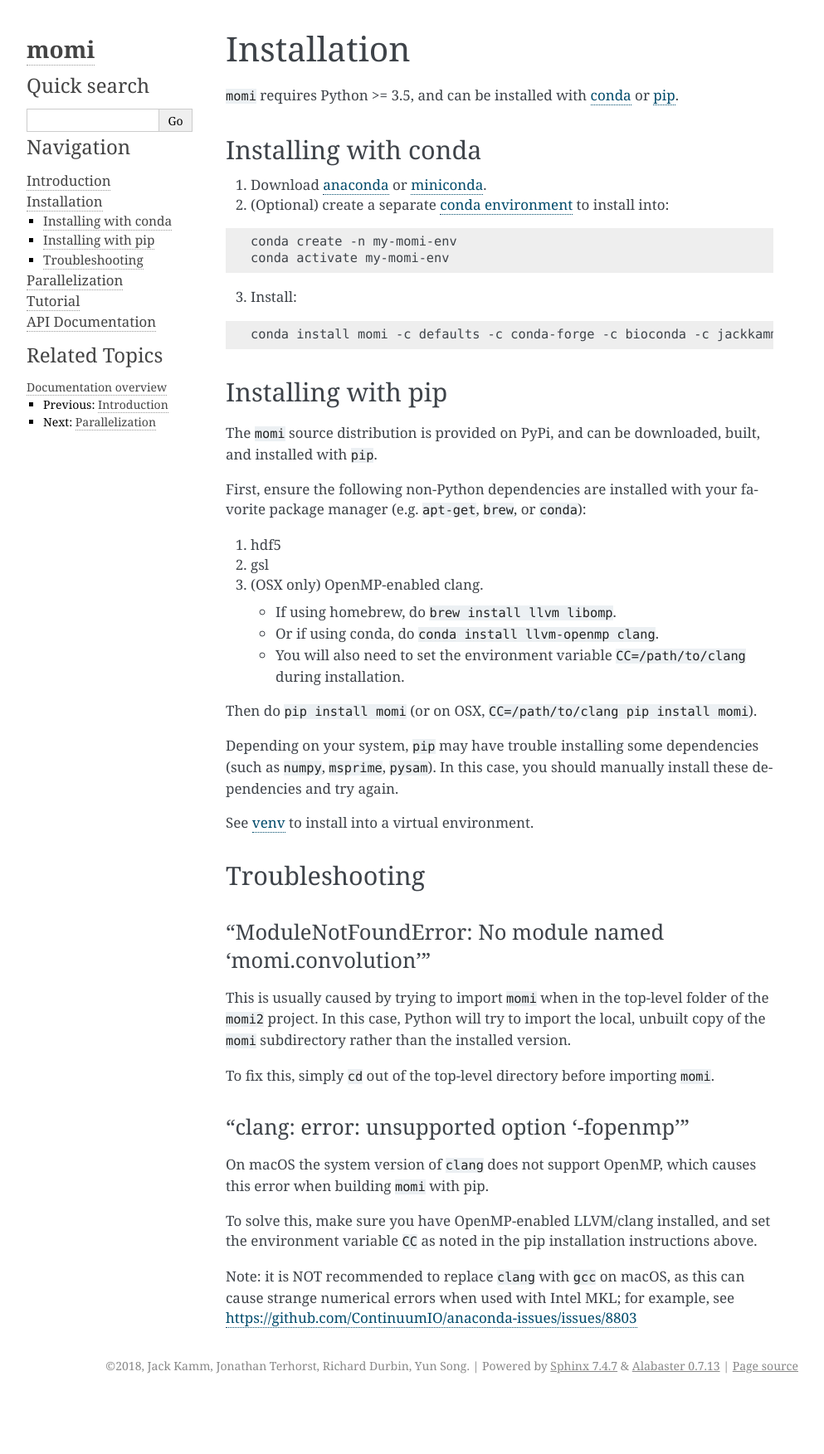
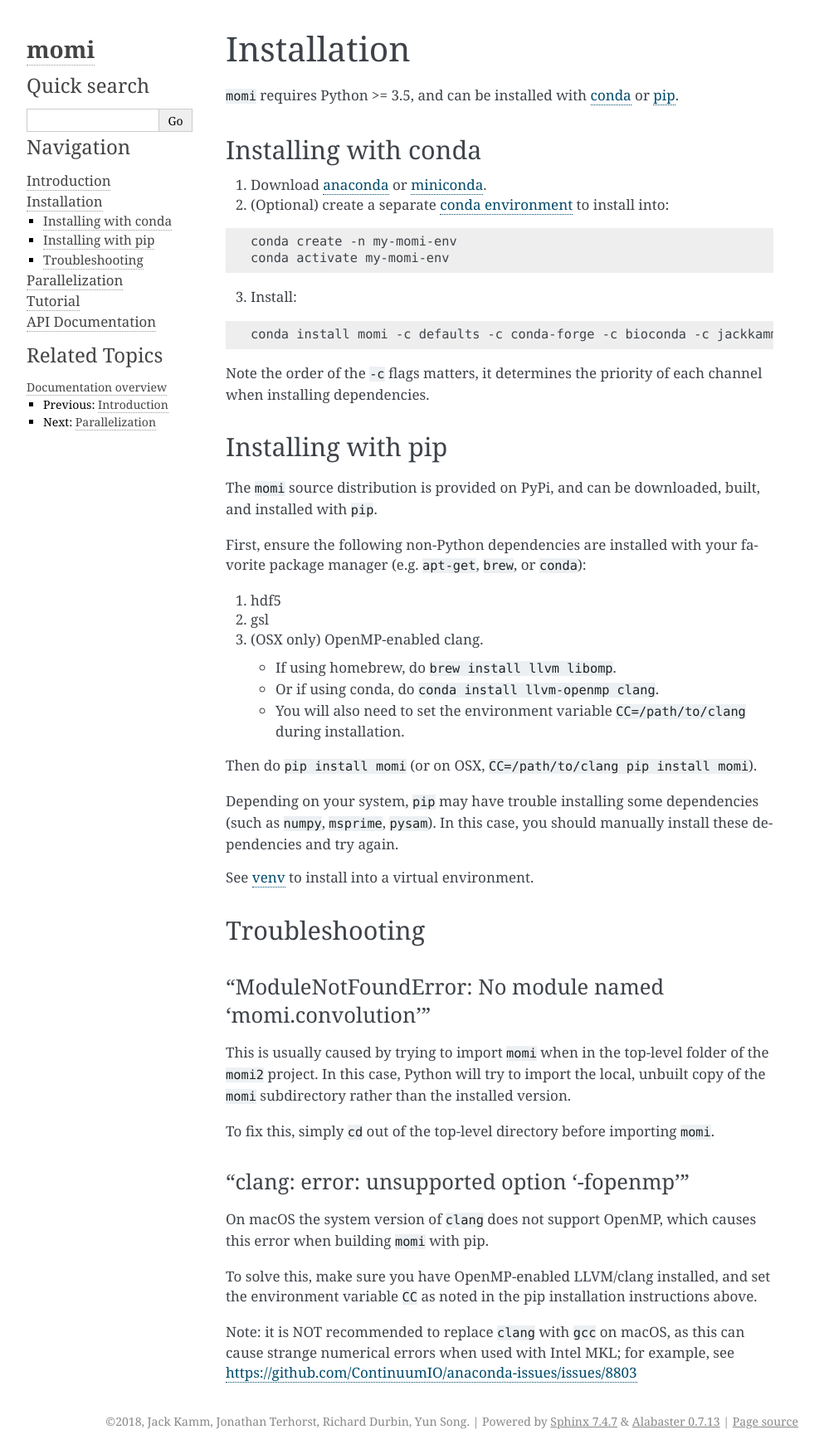
Before and after one commit to popgenmethods/momi2, a Sphinx documentation site: the page built from docs/installation.rst, in a window 1280 px wide. Shown: the whole page at 83% size, without its empty margins (148-1141 px from the left). Built offline with Sphinx 7.4.7, drawn with Linux system fonts in a browser that asks for light colours; before the commit the page ends 1686 px from its top, so only the background shows below that.

Commit message:
installation.rst: minor note for conda

```diff
--- a/docs/installation.rst
+++ b/docs/installation.rst
@@ -23,6 +23,9 @@
 .. code:: bash
 
     conda install momi -c defaults -c conda-forge -c bioconda -c jackkamm
+
+Note the order of the ``-c`` flags matters, it determines the priority of each channel when installing dependencies.
+
 
 -------------------
 Installing with pip
```
